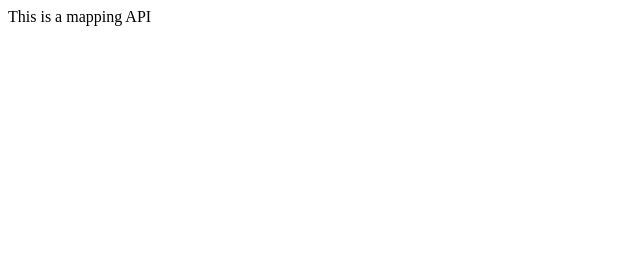
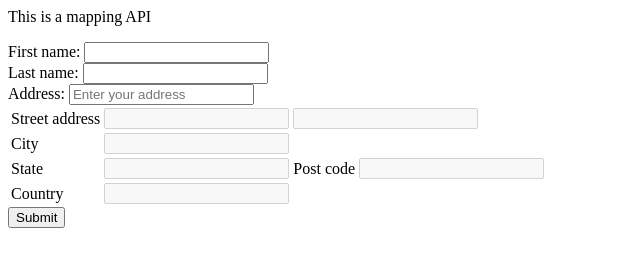
Before and after one commit to AnnaBlackwell/Week2GroupProject, a website: page index.html in a window 1280 px wide. Shown: the whole page, without its empty margins (0-640 px from the left). Drawn offline with Linux system fonts and the light colour scheme; some packages are replaced by stand-ins of ours.

Commit message:
Added input and autocomplete fields to html

```diff
--- a/index.html
+++ b/index.html
@@ -8,6 +8,48 @@
   </head>
   <body>
   	<p>This is a mapping API</p>
-  	<!-- <script type="text/javascript" src="https://maps.googleapis.com/maps/api/js?key=YOUR_API_KEY&libraries=places"></script> -->
+
+    <div id="input-fields">
+      <form>
+          First name: <input type="text" name="fname"><br>
+          Last name: <input type="text" name="lname"><br>
+          Address: <input id="autocomplete" placeholder="Enter your address"
+             onFocus="geolocate()" type="text"></input>
+
+          <table id="address">
+            <tr>
+              <td class="label">Street address</td>
+              <td class="slimField"><input class="field" id="street_number"
+                    disabled="true"></input></td>
+              <td class="wideField" colspan="2"><input class="field" id="route"
+                    disabled="true"></input></td>
+            </tr>
+            <tr>
+              <td class="label">City</td>
+              <td class="wideField" colspan="3"><input class="field" id="locality"
+                    disabled="true"></input></td>
+            </tr>
+            <tr>
+              <td class="label">State</td>
+              <td class="slimField"><input class="field"
+                    id="administrative_area_level_1" disabled="true"></input></td>
+              <td class="label">Post code</td>
+              <td class="wideField"><input class="field" id="postal_code"
+                    disabled="true"></input></td>
+            </tr>
+            <tr>
+              <td class="label">Country</td>
+              <td class="wideField" colspan="3"><input class="field"
+                    id="country" disabled="true"></input></td>
+            </tr>
+          </table>
+          <input type="submit" value="Submit">
+      </form>
+    </div>
+
+    <div id="map">
+        <!-- map goes in here -->
+    </div>
+    <script type="text/javascript" src="https://maps.googleapis.com/maps/api/js?key=AIzaSyBgQIfIyiqmVYypmwGfTO2ykxp6nBikWCU&libraries=places"></script>
   </body>
 </html>
```
